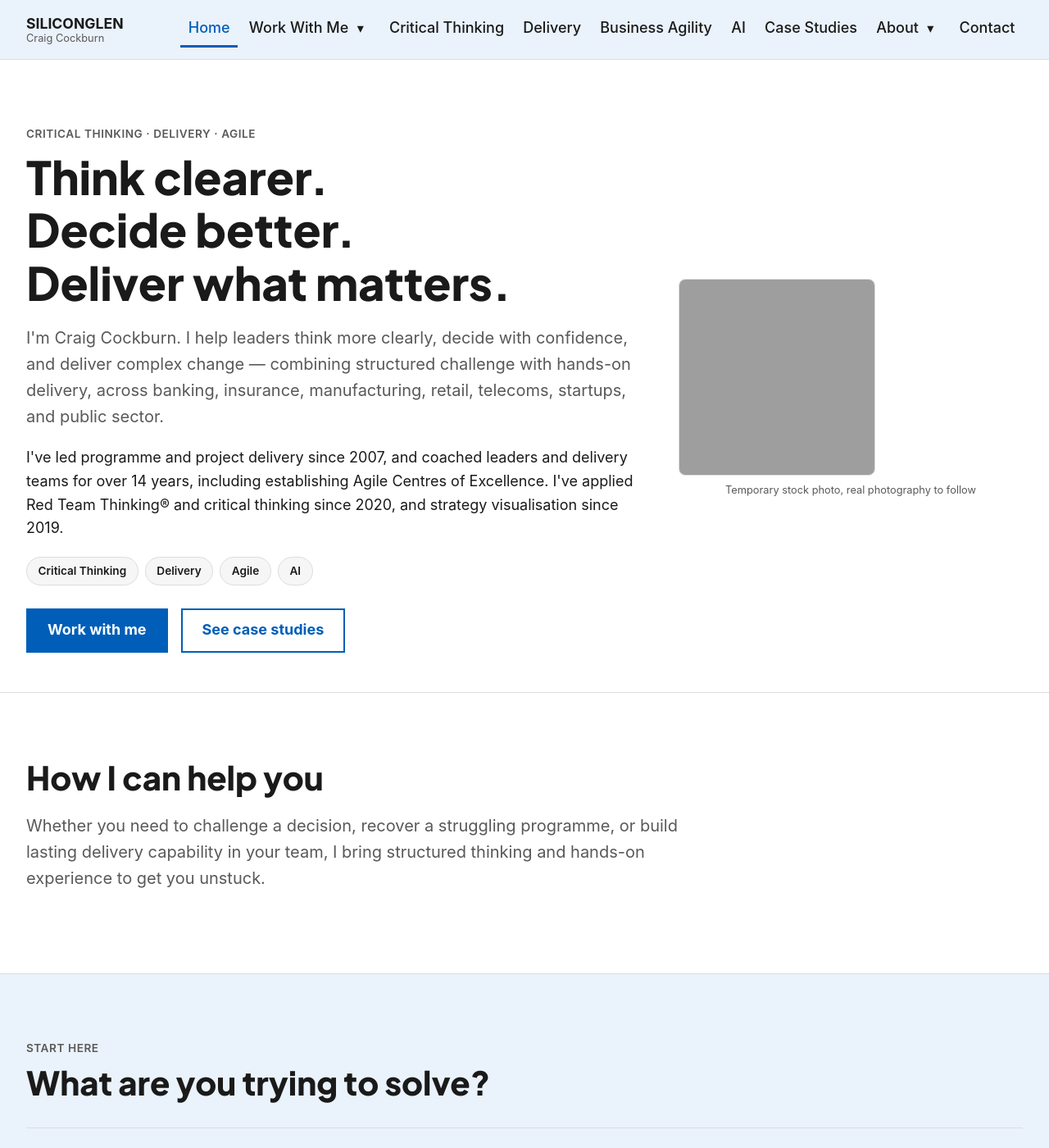
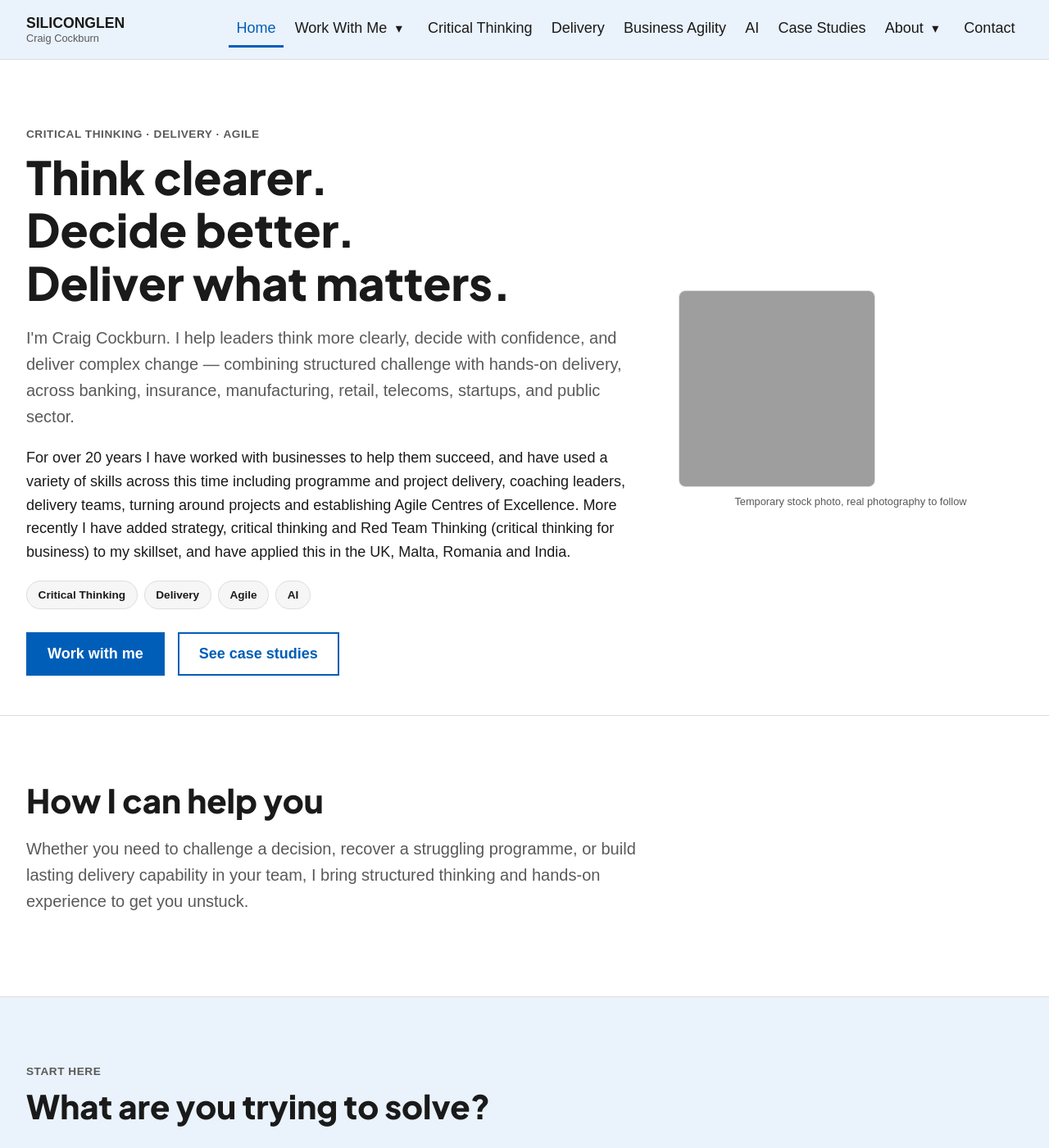
Before and after one commit to siliconglen/siliconglen-site, a Jekyll site: the page built from index.md, in a window 1280 px wide and 1400 px high. Shown: the whole window at 82% size. Built offline with Jekyll 4.4.1, drawn with Linux system fonts in a browser that asks for light colours; grey boxes are pictures that could not be loaded.

```diff
--- a/assets/css/main.css
+++ b/assets/css/main.css
@@ -5,7 +5,7 @@
   --muted: #595959;
   --line: #dddddd;
   --accent: #005eb8;
-  --font: -apple-system, BlinkMacSystemFont, "Segoe UI", Roboto, Helvetica, Arial, sans-serif;
+  --font: Arial, Helvetica, sans-serif;
   --font-heading: "Plus Jakarta Sans", Arial, Helvetica, sans-serif;
   --measure: 68ch;
 }
@@ -59,8 +59,9 @@ h3 { margin: 0 0 .5rem; font-size: 1.25rem; }
 .prose > p, .prose > ul, .prose > ol { max-width: var(--measure); }
 .prose > h2 { margin: clamp(3.5rem, 7vw, 5rem) 0 1rem; }
 .prose > h2:first-child { margin-top: 0; }
-.prose > h3 { margin: 2rem 0 .5rem; }
+.prose > h3 { margin: clamp(3rem, 6vw, 4rem) 0 .5rem; }
 .prose > h2 + h3 { margin-top: 1.75rem; }
+.prose > h4 { margin: 1.25rem 0 .25rem; }
 .prose--case-studies > h2:not(:first-child) {
   padding-top: clamp(2rem, 4vw, 3rem);
   border-top: 1px solid var(--line);
--- a/index.md
+++ b/index.md
@@ -9,7 +9,7 @@ description: "Siliconglen: my work in critical thinking, delivery and Agile. Und
       <p class="section-eyebrow">Critical Thinking · Delivery · Agile</p>
       <h1>Think clearer.<br>Decide better.<br>Deliver what matters.</h1>
       <p class="lede">I'm Craig Cockburn. I help leaders think more clearly, decide with confidence, and deliver complex change — combining structured challenge with hands-on delivery, across banking, insurance, manufacturing, retail, telecoms, startups, and public sector.</p>
-      <p>I've led programme and project delivery since 2007, and coached leaders and delivery teams for over 14 years, including establishing Agile Centres of Excellence. I've applied Red Team Thinking® and critical thinking since 2020, and strategy visualisation since 2019.</p>
+      <p>For over 20 years I have worked with businesses to help them succeed, and have used a variety of skills across this time including programme and project delivery, coaching leaders, delivery teams, turning around projects and establishing Agile Centres of Excellence. More recently I have added strategy, critical thinking and Red Team Thinking (critical thinking for business) to my skillset, and have applied this in the UK, Malta, Romania and India.</p>
       <div class="tag-row">
         <a class="tag" href="{{ '/critical-thinking/' | relative_url }}">Critical Thinking</a>
         <a class="tag" href="{{ '/delivery/' | relative_url }}">Delivery</a>
```
Also changed, not shown: about/index.md (+2 -0 lines), case-studies/index.md (+2 -2 lines).
